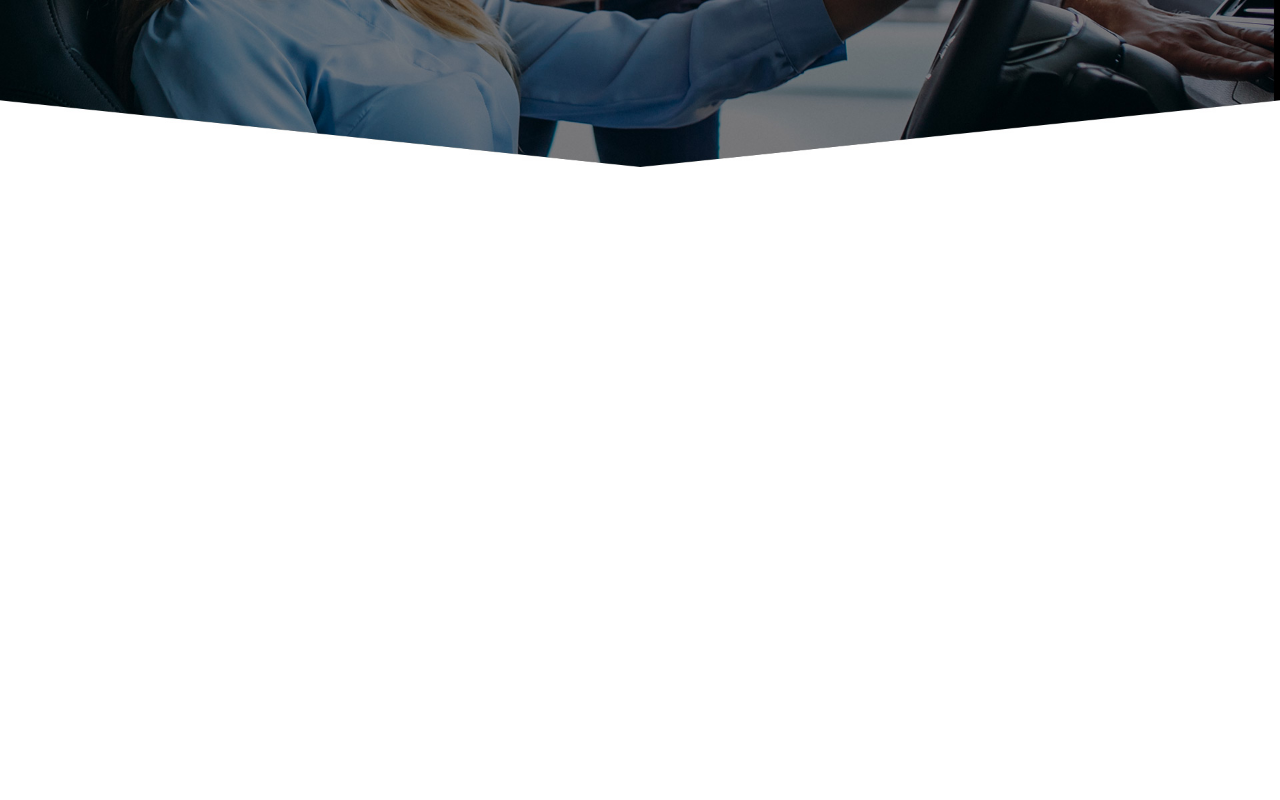
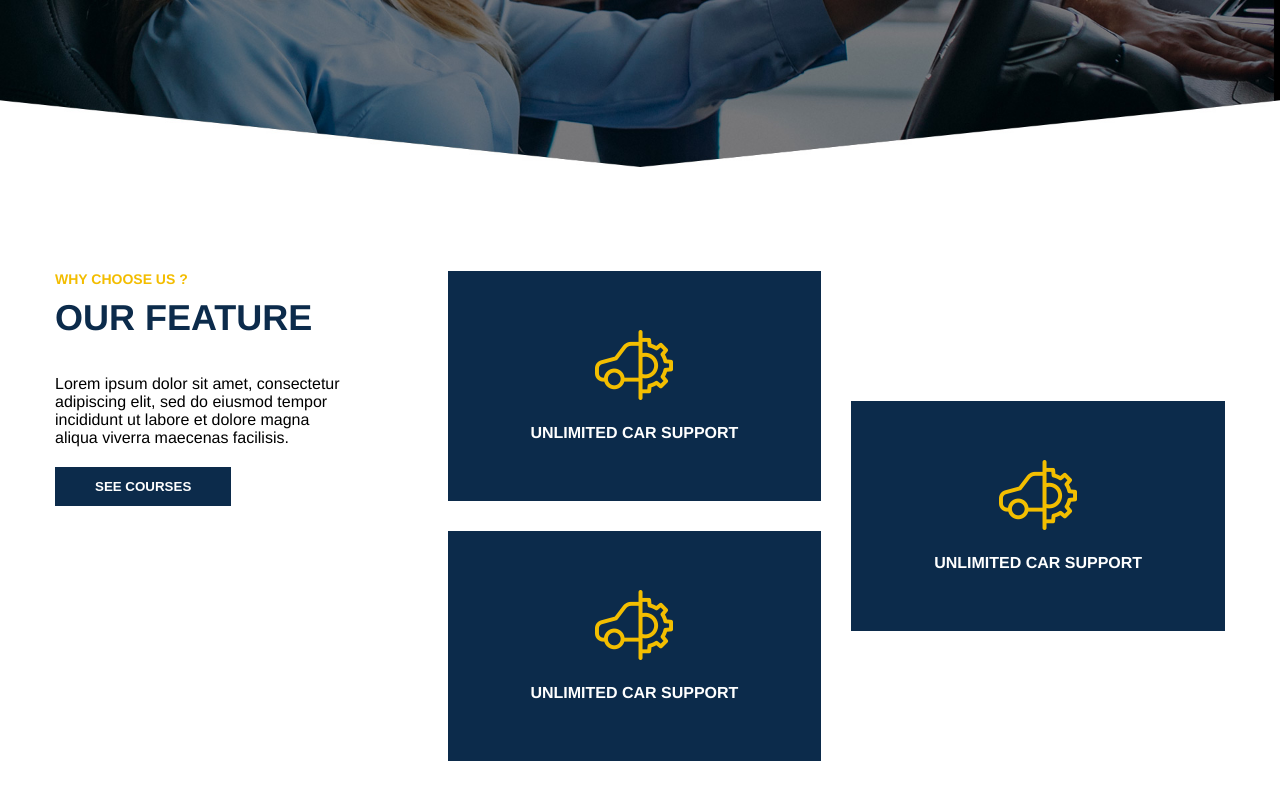
Before and after one commit to HassanFerdous/dreams-app, a React (Create React App) app: page / in a window 1280 px wide. Shown: the part 480-1280 px from the top of the page. Before the commit the page ends 800 px from the top, so only its background shows below. Built offline with nearby package versions, Linux system fonts and the light colour scheme.

Commit message:
Home feature section

```diff
--- /dev/null
+++ b/src/components/feature/Feature.jsx
@@ -0,0 +1,14 @@
+import React from 'react';
+
+const Feature = ({text, featureImg}) => {
+    return(
+        <div className="feature">
+            <picture className="feature__img">
+                <img src={featureImg} alt="feature-img"/>
+            </picture>
+            <span className="feature__text">{text}</span>
+        </div>
+    )
+};
+
+export default Feature;
--- /dev/null
+++ b/src/components/heading/section-heading.jsx
@@ -0,0 +1,14 @@
+import React from 'react';
+import '../scss/style.scss';
+
+const SectionHeading = ({title, subtitle}) => {
+    return (
+        <div className="section-heading">
+            <h3 className="section-subtitle">{subtitle}</h3>
+            <h2 className="section-title">{title}</h2>
+        </div>
+    )
+}
+
+
+export default SectionHeading;
--- /dev/null
+++ b/src/components/scss/components/_feature.scss
@@ -0,0 +1,52 @@
+.features {
+    display: grid;
+    grid-template-columns: 1fr 3fr;
+}
+
+.feature {
+    @include flexCenter(center);
+    flex-direction: column;
+    padding: 5rem 3rem;
+    background: $color-primary;
+
+    color: $white;
+
+    &:nth-child(1) {
+        grid-area: img-1;
+    }
+
+    &:nth-child(2) {
+        grid-area: img-2;
+    }
+
+    &:nth-child(3) {
+        grid-area: img-3;
+    }
+
+
+    &-grid {
+        padding-left: 10rem;
+        display: grid;
+        grid-template-columns: repeat(2, 1fr);
+        grid-auto-rows: minmax(100px, auto);
+        grid-template-areas:
+            "img-1 ."
+            "img-1 img-3"
+            "img-2 img-3"
+            "img-2 ."
+        ;
+        grid-gap: 3rem;
+        text-align: center;
+    }
+
+    &__text {
+        margin-top: 2rem;
+        font-weight: 700;
+    }
+
+    &-content {
+        p {
+            margin-bottom: 2rem;
+        }
+    }
+}
--- /dev/null
+++ b/src/components/scss/components/_section-heading.scss
@@ -0,0 +1,18 @@
+.features {
+    padding: 10rem 0;
+}
+
+.section {
+    &-title {
+        padding-bottom: 3.6rem;
+        color: $color-primary;
+        font-size: 3.6rem;
+        font-weight: 800;
+    }
+
+    &-subtitle {
+        color: $secondary;
+        margin-bottom: 1rem;
+        font-size: 1.4rem;
+    }
+}
--- a/src/components/scss/header/_header.scss
+++ b/src/components/scss/header/_header.scss
@@ -35,8 +35,23 @@
 
     &__social {
         .social-icon {
+            position: relative;
             color: $white;
             margin-right: 1.5rem;
+
+            &--search-widget {
+                margin-right: 2rem;
+
+                &::after {
+                    position: absolute;
+                    top: 0;
+                    right: -1rem;
+                    height: 100%;
+                    content: '';
+                    width: 1px;
+                    background: #ccc;
+                }
+            }
         }
 
         .btn {
--- a/src/components/scss/style.scss
+++ b/src/components/scss/style.scss
@@ -4,3 +4,5 @@
 @import './header/header';
 @import './button/button';
 @import './components/banner';
+@import './components/section-heading';
+@import './components/feature';
--- a/src/index.css
+++ b/src/index.css
@@ -27,7 +27,7 @@ code {
 
 
 .container {
-  max-width: 144rem;
+  max-width: 120rem;
   margin: 0 auto;
   padding: 0 1.5rem;
 }
--- a/src/pages/home/Home.jsx
+++ b/src/pages/home/Home.jsx
@@ -1,11 +1,32 @@
 import React from 'react';
 import Banner from '../../components/banner/Banner';
+import CustomButton from '../../components/button/CustomButton';
+import SectionHeading from '../../components/heading/section-heading';
+import Feature from '../../components/feature/Feature';
+
+//Images
 import bannerImg from '../../images/hero-bg.jpg';
+import featureImg from '../../images/feature/feature-1.png'
+
 
 function Home(props) {
     return (
         <div>
             <Banner subtitle='BEST OPTIONS FOR YOU' title='DRIVE SAFE & GET LICENSE' bannerSrc={bannerImg} />
+            <div className="container">
+                <div className="features">
+                    <div className="feature-content">
+                        <SectionHeading title='OUR FEATURE' subtitle='WHY CHOOSE US ?' />
+                        <p>Lorem ipsum dolor sit amet, consectetur adipiscing elit, sed do eiusmod tempor incididunt ut labore et dolore magna aliqua viverra maecenas facilisis.</p>
+                        <CustomButton btnPrimary>See Courses</CustomButton>
+                    </div>
+                    <div className="feature-grid">
+                        <Feature text="UNLIMITED CAR SUPPORT" featureImg={featureImg} />
+                        <Feature text="UNLIMITED CAR SUPPORT" featureImg={featureImg} />
+                        <Feature text="UNLIMITED CAR SUPPORT" featureImg={featureImg} />
+                    </div>
+                </div>
+            </div>
         </div>
     );
 }
```
